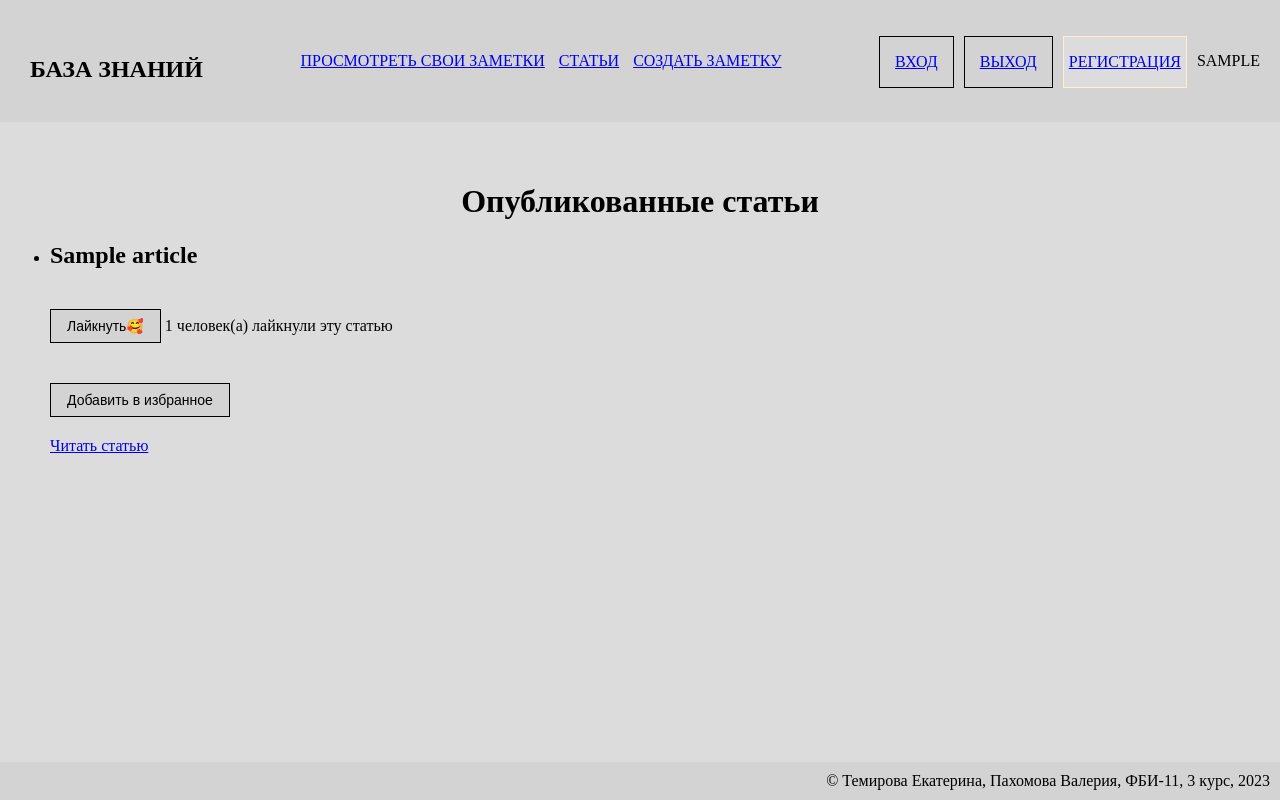
After one commit to kattemirova/web-programming-labs-2.0, a Flask app: page /lab5/public_articles in a window 1280 px wide. The commit adds this page. Run offline with Flask 3, Linux system fonts and the light colour scheme; the visitor is signed in with stand-in values (Sample User, id 1); a database or web service that is not in the repository returns one stand-in record (values such as "Sample title"); some libraries are stand-ins or nearby versions.

Commit message:
Пятая лаба

```diff
--- a/lab5.py
+++ b/lab5.py
@@ -53,7 +53,7 @@ def registerPage():
     conn = dbConnect()
     cur = conn.cursor()
 
-    cur.execute(f"SELECT username FROM users WHERE username = '{username}';")
+    cur.execute("SELECT username FROM users WHERE username = %s", (username,))
 
     if cur.fetchone() is not None:
         errors.append("Пользователь с данным именем уже существует")
@@ -63,7 +63,7 @@ def registerPage():
 
         return render_template("register.html", errors=errors)
 
-    cur.execute(f"INSERT INTO users (username, password) VALUES ('{username}','{hashPassword}');")
+    cur.execute("INSERT INTO users (username, password) VALUES (%s, %s)", (username, hashPassword))
 
     conn.commit()
     conn.close()
@@ -88,7 +88,7 @@ def login():
     conn = dbConnect()
     cur = conn.cursor()
 
-    cur.execute(f"SELECT id, password FROM users WHERE username = '{username}'")
+    cur.execute("SELECT id, password FROM users WHERE username = %s", (username,))
 
     result = cur.fetchone()
 
@@ -114,23 +114,30 @@ def createArticle():
     errors =[]
 
     userID = session.get("id")
+    is_public = request.form.get("is_public")
+    if is_public == "public":
+        is_public = True
+    else:
+        is_public = False
+
 
     if userID is not None:
         if request.method == "GET":
-            return render_template("new_article.html")
+            return render_template("new_article.html", username=session.get("username"))
 
         if request.method == "POST":
             text_article = request.form.get("text_article")
             title = request.form.get("title_article")
+            is_public = request.form.get("is_public")
 
             if len(text_article) == 0:
                 errors.append('Заполните текст')
-                return render_template("new_article.html", errors=errors)
+                return render_template("new_article.html", errors=errors, username=session.get("username"))
 
             conn = dbConnect()
             cur = conn.cursor()
 
-            cur.execute(f"INSERT INTO articles(user_id, title, article_text) VALUES ('{userID}', '{title}', '{text_article}') RETURNING id")
+            cur.execute("INSERT INTO articles(user_id, title, article_text, is_public) VALUES (%s, %s, %s, %s) RETURNING id", (userID, title, text_article, is_public))
 
             new_article_id = cur.fetchone()[0]
             conn.commit()
@@ -147,9 +154,10 @@ def getArticle(article_id):
 
     if userID is not None:
         conn = dbConnect()
-        cur = conn. cursor()
+        cur = conn.cursor()
 
-        cur.execute(f"SELECT title, article_text FROM articles WHERE id = %s and user_id = %s", (article_id, userID))
+        cur.execute("SELECT title, article_text FROM articles WHERE id = %s", (article_id,))
+
 
         articleBody = cur.fetchone()
 
@@ -161,3 +169,108 @@ def getArticle(article_id):
         text = articleBody[1].splitlines()
 
         return render_template("articles.html", article_text=text, article_title=articleBody[0], username=session.get("username"))
+
+@lab5.route("/lab5/show")
+def showZam():
+    userID = session.get("id")
+
+    if userID is not None:
+
+        conn = dbConnect()
+        cur = conn.cursor()
+
+        cur.execute("SELECT id, title FROM articles WHERE user_id = %s", (userID,))
+
+        articles = cur.fetchall()
+
+        conn.commit()
+
+        dbClose(cur, conn)
+
+        return render_template("show.html", articles=articles, username=session.get("username"))
+
+
+    return redirect("/lab5/login")
+
+@lab5.route("/lab5/logout")
+def Razlog():
+    session.clear()
+    return redirect("/lab5/login")
+
+@lab5.route('/lab5/public_articles')
+def publicArticles():
+    userID = session.get("id")
+    if userID is not None:
+        conn = dbConnect()
+        cur = conn.cursor()
+        cur.execute("""
+            SELECT
+                articles.id,
+                articles.title,
+                CASE WHEN favorites.article_id IS NOT NULL THEN true ELSE false END as is_favorite,
+                CASE WHEN likess.article_id IS NOT NULL THEN true ELSE false END as is_liked,
+                articles.likes as like_count
+            FROM
+                articles
+                LEFT JOIN favorites ON articles.id = favorites.article_id AND favorites.user_id = %s
+                LEFT JOIN likess ON articles.id = likess.article_id AND likess.user_id = %s
+            WHERE articles.is_public = true
+            ORDER BY is_favorite DESC, articles.id DESC""", (userID, userID))
+        public_articles = cur.fetchall()
+
+        dbClose(cur, conn)
+        return render_template('public_articles.html', public_articles=public_articles, username=session.get("username"))
+    return redirect("/lab5/login")
+
+@lab5.route('/lab5/favorite_article/<int:article_id>', methods=['POST'])
+def favoriteArticle(article_id):
+    userID = session.get("id")
+    if userID is not None:
+        conn = dbConnect()
+        cur = conn.cursor()
+        cur.execute("SELECT id FROM favorites WHERE user_id = %s AND article_id = %s", (userID, article_id))
+        favorite_entry = cur.fetchone()
+
+        if favorite_entry is None:
+            cur.execute("INSERT INTO favorites (user_id, article_id, is_favorite) VALUES (%s, %s, true)", (userID, article_id))
+            conn.commit()
+
+        else:
+            cur.execute("DELETE FROM favorites WHERE user_id = %s AND article_id = %s", (userID, article_id))
+            conn.commit()
+
+        dbClose(cur, conn)
+
+        return redirect('/lab5/public_articles')
+
+    return redirect("/lab5/login")
+
+
+
+@lab5.route('/lab5/like_article/<int:article_id>', methods=['POST'])
+def likeArticle(article_id):
+    userID = session.get("id")
+    if userID is not None:
+        conn = dbConnect()
+        cur = conn.cursor()
+        cur.execute("SELECT id FROM likess WHERE user_id = %s AND article_id = %s", (userID, article_id))
+        like_entry = cur.fetchone()
+
+        if like_entry is None:
+            cur.execute("INSERT INTO likess (user_id, article_id) VALUES (%s, %s)", (userID, article_id))
+            conn.commit()
+
+            cur.execute("UPDATE articles SET likes = COALESCE(likes, 0) + 1 WHERE id = %s", (article_id,))
+        else:
+            cur.execute("DELETE FROM likess WHERE user_id = %s AND article_id = %s", (userID, article_id))
+            conn.commit()
+
+            cur.execute("UPDATE articles SET likes = COALESCE(likes, 0) - 1 WHERE id = %s", (article_id,))
+
+        conn.commit()
+
+        dbClose(cur, conn)
+
+        return redirect('/lab5/public_articles')
+
+    return redirect("/lab5/login")
--- a/templates/articles.html
+++ b/templates/articles.html
@@ -1,8 +1,9 @@
-{% extends "base.html" %}
+{% extends "glav.html" %}
 
-{% block lab %}Лабораторная работа 5{% endblock %}
+
 
 {% block main %}
+
     <div>
         <h1>{{ article_title }}</h1>
         {% for paragraph in article_text %}
--- a/templates/glav.html
+++ b/templates/glav.html
@@ -1,16 +1,33 @@
-{% extends "base.html" %}
-
-{% block lab %}Лабораторная работа 5{% endblock %}
-
-{% block main %}
+<!DOCTYPE html>
+<html lang="en">
+<head>
+    <meta charset="UTF-8">
+    <meta name="viewport" content="width=device-width, initial-scale=1.0">
+    <title>Темирова Екатерина, Пахомова Валерия. {% block lab %}{% endblock %}</title>
+    <link rel="stylesheet" href="{{ url_for('static', filename='main.css') }}">
+</head>
+<body>
+    <header>
         <div class="glavdiv">
             <ul class="ul">
                 <li class="glav", style="float: left;"><h2>База знаний</h2></li>
-            <li class="glav"><a href="/lab5/articles"><p>Просмотреть заметки</p></a></li>
+                <li class="glav"><a href="/lab5/show"><p>Просмотреть свои заметки</p></a></li>
+                <li class="glav"><a href="/lab5/public_articles"><p>Статьи</p></a></li>
                 <li class="glav"><a href="/lab5/new_article"><p>Создать заметку</a></p></li>
                 <li class="glav", style="float: right;"><p>{{ username }}</p></li>
-            <li class="glav", style="float: right; border: 1px solid #ffecd5; padding-left: 5px; padding-right: 5px; background-color: #ffecd5;"><a href="/lab5/register"><p>Регистрация</a></p></li>
+                <li class="glav", style="float: right; border: 1px solid #ffecd5; padding-left: 5px; padding-right: 5px; background-color: gainsboro;"><a href="/lab5/register"><p>Регистрация</a></p></li>
+                <li class="glav", style="float: right; border: 1px solid; padding-left: 15px; padding-right: 15px;"><a href="/lab5/logout"><p>Выход</a></p></li>
                 <li class="glav", style="float: right; border: 1px solid; padding-left: 15px; padding-right: 15px;"><a href="/lab5/login"><p>Вход</a></p></li>
             </ul>
         </div>
-{% endblock %}
+    </header>
+
+    <main>
+        {% block main %}{% endblock %}
+    </main>
+
+    <footer>
+        &copy; Темирова Екатерина, Пахомова Валерия, ФБИ-11, 3 курс, 2023
+    </footer>
+</body>
+</html>
--- a/templates/login.html
+++ b/templates/login.html
@@ -1,6 +1,6 @@
-{% extends "base.html" %}
+{% extends "glav.html" %}
 
-{% block lab %}Лабораторная работа 4{% endblock %}
+
 
 {% block main %}
     <h1>Вход</h1>
--- /dev/null
+++ b/templates/public_articles.html
@@ -0,0 +1,32 @@
+{% extends "glav.html" %}
+
+{% block main %}
+
+<h1>Опубликованные статьи</h1>
+<ul>
+    {% for article in public_articles %}
+        <li>
+            <h2>{{ article[1] }}</h2>
+            <form action="/lab5/like_article/{{ article[0] }}" method="post">
+                {% if article[3] %}
+                    <button type="submit">Убрать лайк&#128148;</button>
+                {% else %}
+                    <button type="submit">Лайкнуть&#129392;</button>
+                {% endif %}
+                {{ article[4] }} человек(а) лайкнули эту статью
+            </form>
+            <form action="/lab5/favorite_article/{{ article[0] }}" method="post">
+                {% if article[2] %}
+                    <button type="submit">Удалить из избранного</button>
+                {% else %}
+                    <button type="submit">Добавить в избранное</button>
+                {% endif %}
+            </form>
+
+
+
+            <a href="/lab5/articles/{{ article[0] }}">Читать статью</a>
+        </li>
+    {% endfor %}
+</ul>
+{% endblock %}
```
Also changed, not shown: templates/new_article.html (+6 -5 lines), templates/show.html (added, +13 -0 lines), templates/zac.html (deleted, +0 -26 lines). Lines whose indentation alone changed are shown as unchanged.
